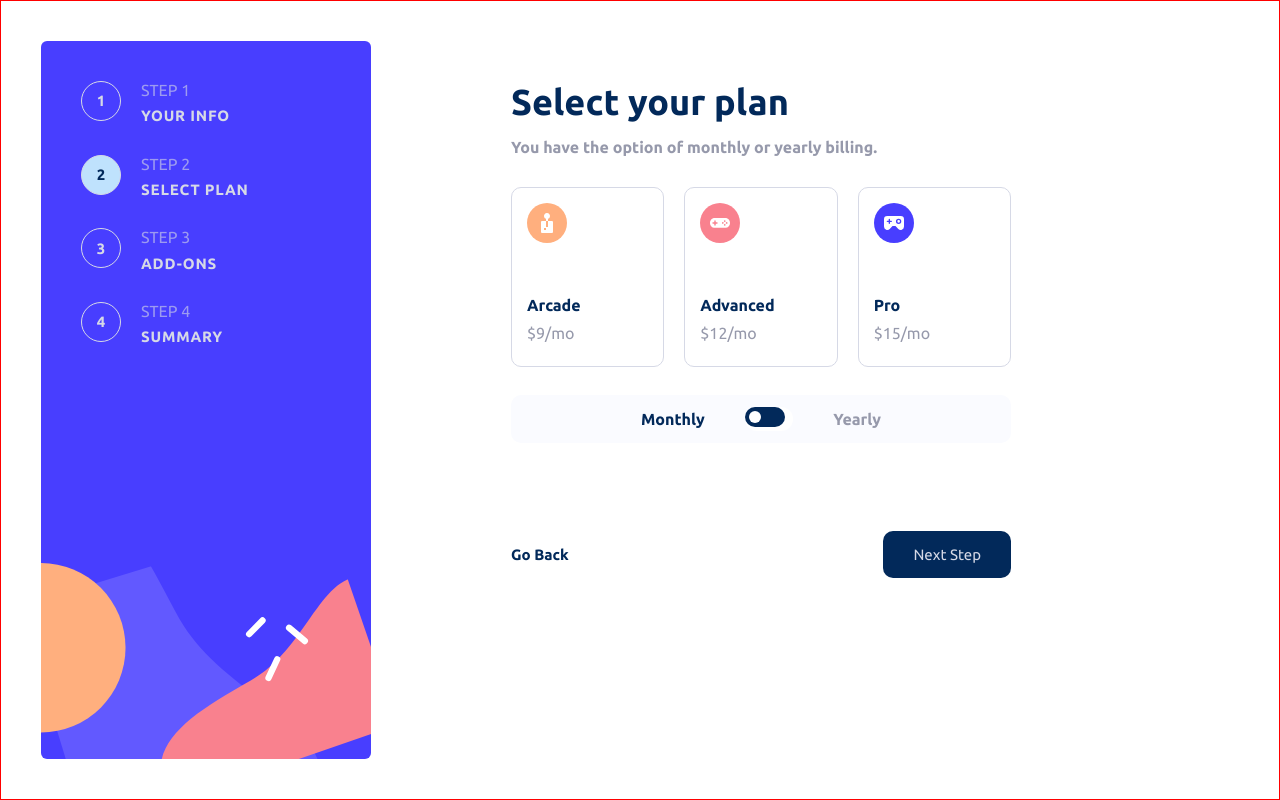
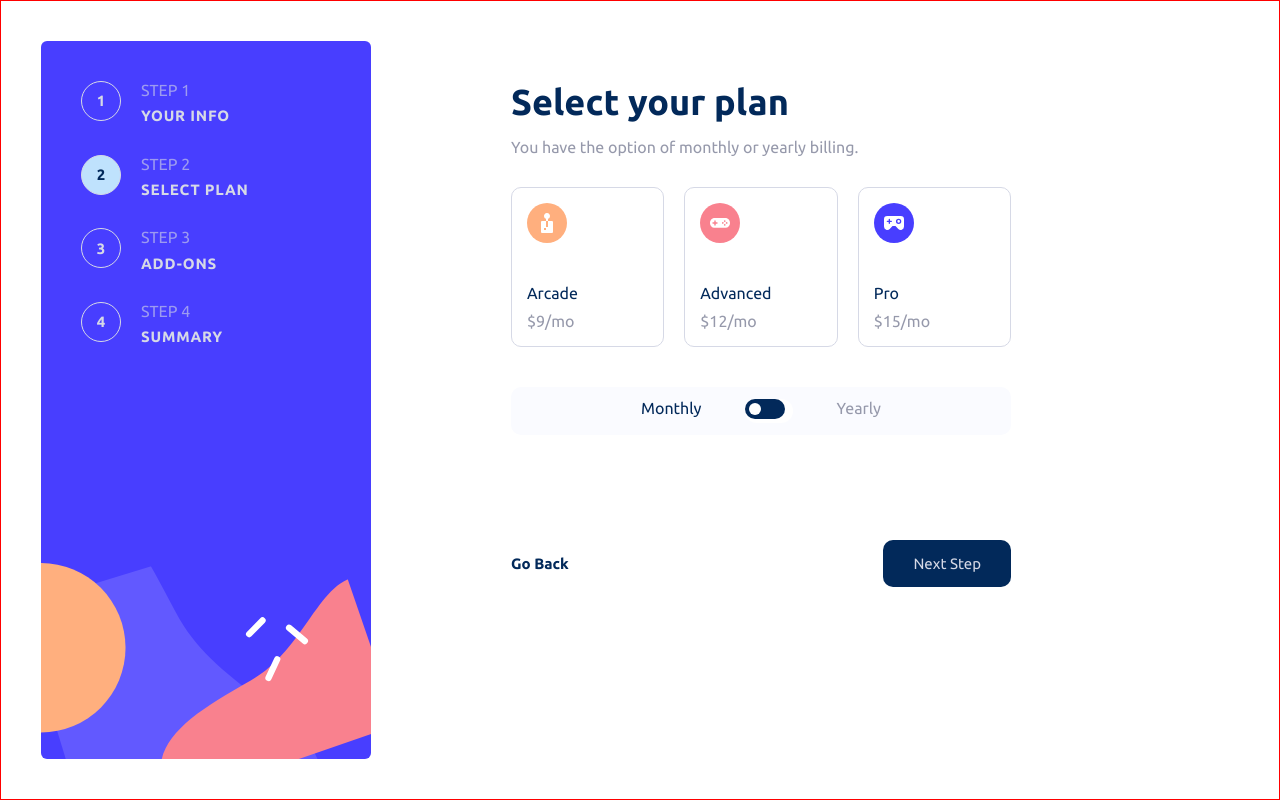
Before and after one commit to ninaokumura/multi-step-form, a React (Create React App) app: page /select-plan in a window 1280 px wide. Built offline with nearby package versions, Linux system fonts and the light colour scheme.

Commit message:
improve styling

```diff
--- a/src/pages/select-plan.tsx
+++ b/src/pages/select-plan.tsx
@@ -42,7 +42,6 @@ const Wrapper = styled.div`
   display: flex;
   flex-direction: column;
   font-family: ${({ theme }) => theme.fonts.ubuntu};
-  font-weight: 600;
 `;
 
 const Title = styled.div`
@@ -72,25 +71,32 @@ const Content = styled.div`
   width: full;
   display: flex;
   flex-direction: column;
-  gap: 8px;
+  gap: 20px;
 `;
 
 const ButtonWrapper = styled.div`
+  max-width: 500px;
   display: flex;
   flex-direction: row-reverse;
   justify-content: space-between;
-  padding-top: 80px;
 `;
 
 const ToggleWrapper = styled.div`
+  max-width: 500px;
   background-color: ${({ theme }) => theme.colors["alabaster"]};
   padding: 12px 130px;
   margin-top: 20px;
   border-radius: 10px;
   display: flex;
-  align-items: center;
   color: ${({ theme }) => theme.colors["cool-gray"]};
   font-size: 16px;
+`;
+
+const MainContainer = styled.div`
+  display: flex;
+  flex-direction: column;
+  justify-content: space-between;
+  min-height: 400px;
 `;
 
 const SelectPlan = (props: Props) => {
@@ -115,6 +121,7 @@ const SelectPlan = (props: Props) => {
         <Paragraph>
           You have the option of monthly or yearly billing.{" "}
         </Paragraph>
+        <MainContainer>
           <Content>
             <ListWrapper>
               {CARD_ITEMS.map((item) => (
@@ -127,6 +134,7 @@ const SelectPlan = (props: Props) => {
                     onClick={() => navigate(item.path)}
                     active={item.path.endsWith(params.choice ?? "none")}
                     message={checked ? "2 months free" : ""}
+                    isAnnual={checked}
                   />
                 </ListItem>
               ))}
@@ -152,6 +160,7 @@ const SelectPlan = (props: Props) => {
                 Yearly
               </div>
             </ToggleWrapper>
+          </Content>
 
           <ButtonWrapper>
             <Button
@@ -169,7 +178,7 @@ const SelectPlan = (props: Props) => {
               color="back"
             />
           </ButtonWrapper>
-        </Content>
+        </MainContainer>
       </Wrapper>
     </MainLayout>
   );
--- a/src/stories/Card/Card.tsx
+++ b/src/stories/Card/Card.tsx
@@ -10,6 +10,7 @@ type CardProps = {
   active?: boolean;
   onClick?: () => void;
   message?: string;
+  isAnnual?: boolean;
 };
 
 const VARIANTS = {
@@ -22,10 +23,11 @@ const VARIANTS = {
 
 const CardWrapper = styled.div<{
   active?: boolean;
+  isAnnual?: boolean;
 }>`
   border: 1px solid ${({ theme }) => theme.colors["light-gray"]};
   font-family: ${({ theme }) => theme.fonts.ubuntu};
-  height: 180px;
+  height: ${(props) => (props.isAnnual ? "180px" : "160px")};
   border-radius: 10px;
   padding: 15px;
   display: flex;
@@ -40,34 +42,37 @@ const CardWrapper = styled.div<{
 `;
 
 const PlanTitle = styled.h4`
-  font-weight: 600;
+  font-weight: 500;
   color: ${({ theme }) => theme.colors["marine-blue"]};
   padding-bottom: 10px;
 `;
 
 const Price = styled.p`
   color: ${({ theme }) => theme.colors["cool-gray"]};
-  font-weight: 500;
 `;
 
 const Message = styled.p`
   color: ${({ theme }) => theme.colors["marine-blue"]};
   opacity: 0.9;
   font-size: 12px;
-  font-weight: 500;
-  padding-top: 8px;
+  padding-top: 10px;
 `;
 
 const Card = (props: CardProps) => {
   return (
-    <CardWrapper role="button" onClick={props.onClick} active={props.active}>
+    <CardWrapper
+      role="button"
+      onClick={props.onClick}
+      active={props.active}
+      isAnnual={props.isAnnual}
+    >
       <div>
         <img src={props.src} alt={props.alt} />
       </div>
       <div>
         <PlanTitle>{props.plan}</PlanTitle>
         <Price>{props.price}</Price>
-        <Message>{props.message}</Message>
+        {props.isAnnual && <Message>{props.message}</Message>}
       </div>
     </CardWrapper>
   );
```
Lines whose indentation alone changed are shown as unchanged.
